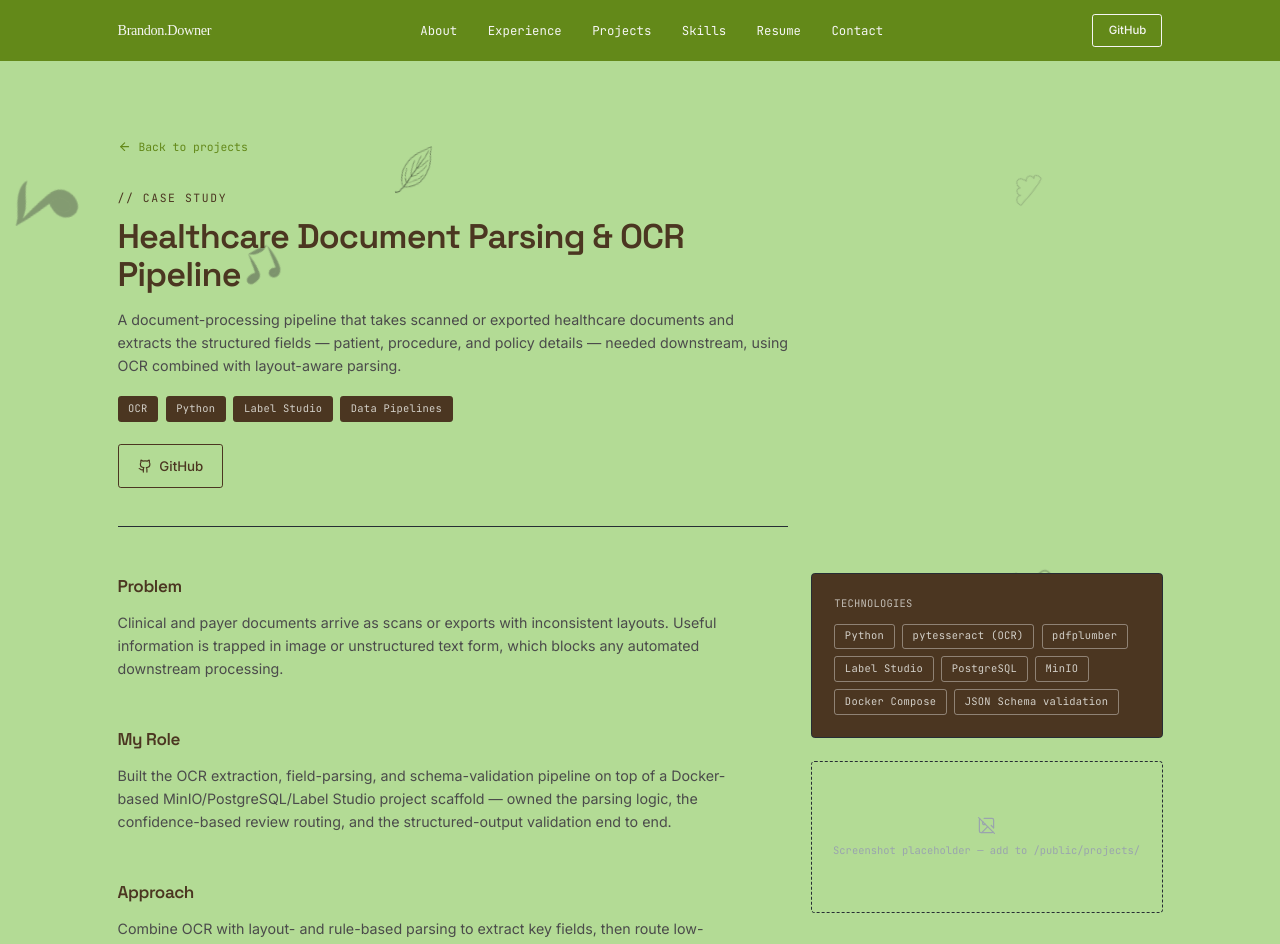
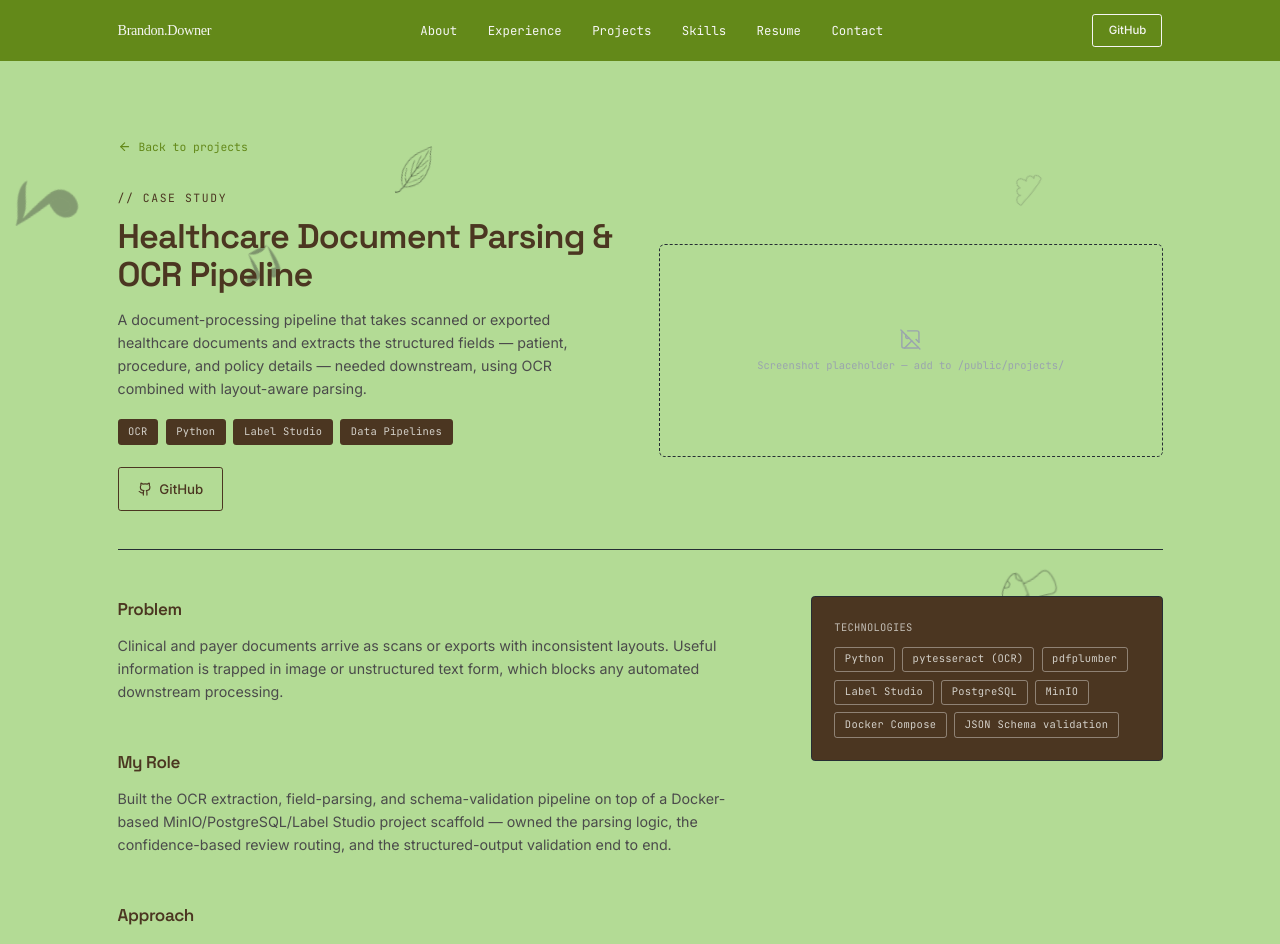
Before and after one commit to BrandonD243/brandond243.github.io, a React (Vite) app: page /projects/healthcare-document-parsing-ocr-pipeline in a window 1280 px wide. Shown: the top 944 px of the page. Built offline with nearby package versions, Linux system fonts and the light colour scheme.

Commit message:
Feature project screenshot in header, shorten browser tab title

```diff
--- a/index.html
+++ b/index.html
@@ -6,7 +6,7 @@
     <meta name="viewport" content="width=device-width, initial-scale=1" />
     <meta name="theme-color" content="#12161A" />
 
-    <title>Brandon Downer — AI, Machine Learning &amp; Software Engineer</title>
+    <title>Brandon Downer</title>
     <meta
       name="description"
       content="Brandon Downer is an AI, Machine Learning, and Software Engineer based in New York City building practical AI systems, healthcare document-intelligence workflows, backend APIs, and automation tools."
--- a/src/pages/CaseStudy.tsx
+++ b/src/pages/CaseStudy.tsx
@@ -26,7 +26,9 @@ export default function CaseStudy() {
         <ArrowLeft size={14} /> Back to projects
       </Link>
 
-      <header className="mt-8 max-w-[70ch] border-b hairline pb-10">
+      <header className="mt-8 border-b hairline pb-10">
+        <div className="grid grid-cols-1 gap-10 lg:grid-cols-[1fr_1fr] lg:items-center">
+          <div>
             <p className="eyebrow mb-3">// case study</p>
             <h1 className="text-3xl font-semibold text-[#4B3621] sm:text-4xl">{project.title}</h1>
             <p className="mt-4 text-[15px] leading-relaxed text-[#4B4B4B]">
@@ -62,6 +64,19 @@ export default function CaseStudy() {
                 <span className="font-mono text-xs text-slate-light dark:text-slate-dark">
                   Repository / demo link coming soon
                 </span>
+              )}
+            </div>
+          </div>
+
+          {cs.screenshotUrl ? (
+            <div className="overflow-hidden rounded-[6px] border hairline shadow-[0_12px_40px_rgba(0,0,0,0.18)]">
+              <img src={cs.screenshotUrl} alt={`${project.title} screenshot`} className="w-full" />
+            </div>
+          ) : (
+            <div className="flex h-56 flex-col items-center justify-center gap-2 rounded-[6px] border border-dashed hairline text-slate-light dark:text-slate-dark">
+              <ImageOff size={24} strokeWidth={1.5} />
+              <p className="px-4 text-center font-mono text-[11px]">Screenshot placeholder — add to /public/projects/</p>
+            </div>
           )}
         </div>
       </header>
@@ -122,17 +137,6 @@ export default function CaseStudy() {
               ))}
             </div>
           </div>
-
-          {cs.screenshotUrl ? (
-            <div className="overflow-hidden rounded-[4px] border hairline">
-              <img src={cs.screenshotUrl} alt={`${project.title} screenshot`} className="w-full" />
-            </div>
-          ) : (
-            <div className="flex h-40 flex-col items-center justify-center gap-2 rounded-[4px] border border-dashed hairline text-slate-light dark:text-slate-dark">
-              <ImageOff size={20} strokeWidth={1.5} />
-              <p className="px-4 text-center font-mono text-[11px]">Screenshot placeholder — add to /public/projects/</p>
-            </div>
-          )}
         </aside>
       </div>
 
```
Lines whose indentation alone changed are shown as unchanged.
